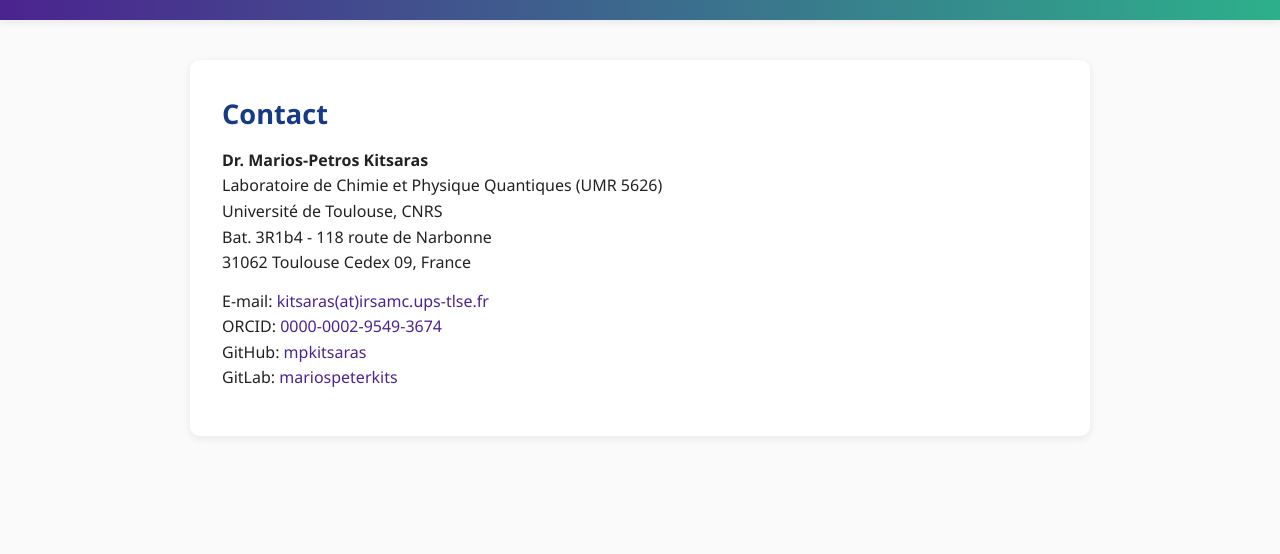
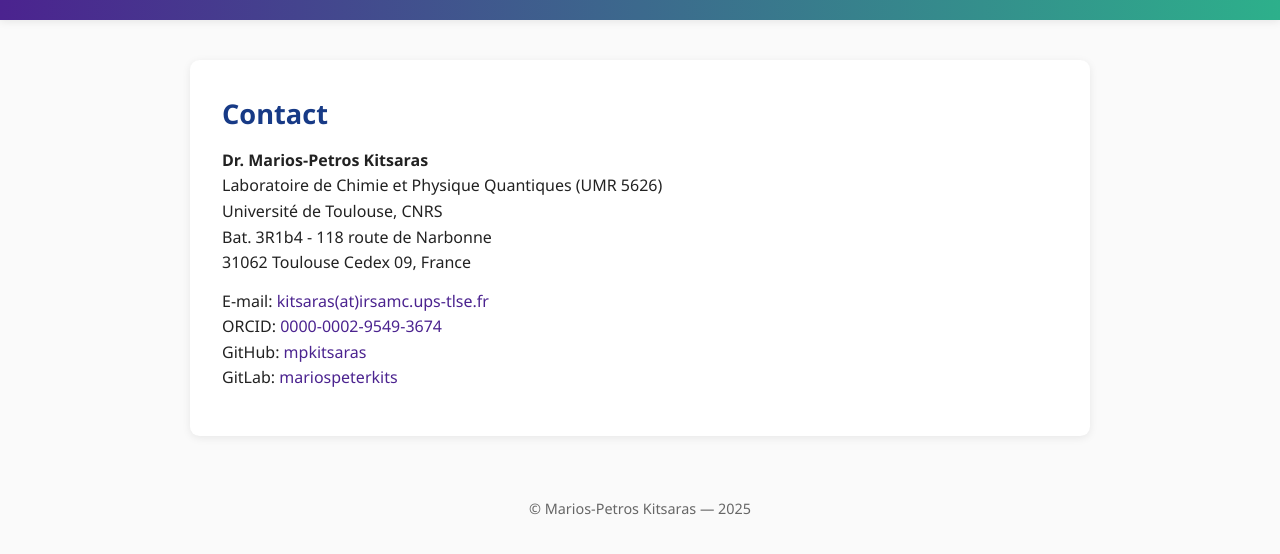
Before and after one commit to mariospeterkits/mpkitsaras.github.io, a plain HTML site: page contact.html in a window 1280 px wide. Shown: the part 118-672 px from the top of the page. Drawn offline with Linux system fonts and the light colour scheme.

Commit message:
copyright ending

```diff
--- a/contact.html
+++ b/contact.html
@@ -53,3 +53,9 @@
 
   </p>
 </section>
+<footer>
+  © Marios-Petros Kitsaras — 2025
+</footer>
+
+</body>
+</html>
```
Also changed, not shown: profile.html (+6 -0 lines).
